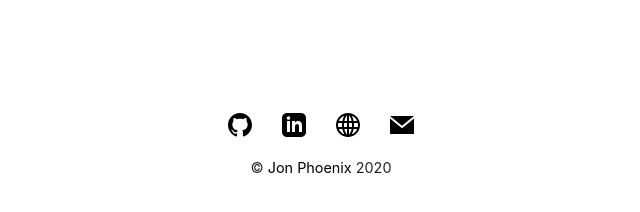
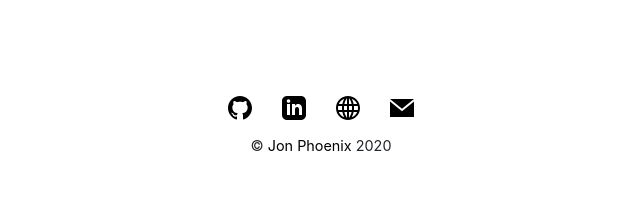
Before and after one commit to JonPhoenix/jpx-react-portfolio, a React (Create React App) app: page / in a window 1280 px wide. Shown: the part 780-992 px from the top of the page, without its empty margins (319-959 px from the left). Built offline with nearby package versions, Linux system fonts and the light colour scheme.

Commit message:
Updates footer margins

```diff
--- a/src/components/Footer/index.jsx
+++ b/src/components/Footer/index.jsx
@@ -31,7 +31,7 @@ function Footer() {
     <>
       <div>
         <div className="container">
-          <footer className="col text-center footerPadding">
+          <footer className="col text-center">
             {links.map((site, index) => (
               <a
                 key={index}
--- a/src/css/style.css
+++ b/src/css/style.css
@@ -29,11 +29,11 @@
 }
 
 footer {
-  padding: 42px 0px;
+  padding: 25px 0px;
 }
 
 footer p {
-  margin-top: 20px;
+  margin-top: 15px;
 }
 
 /* Home Page */
```
